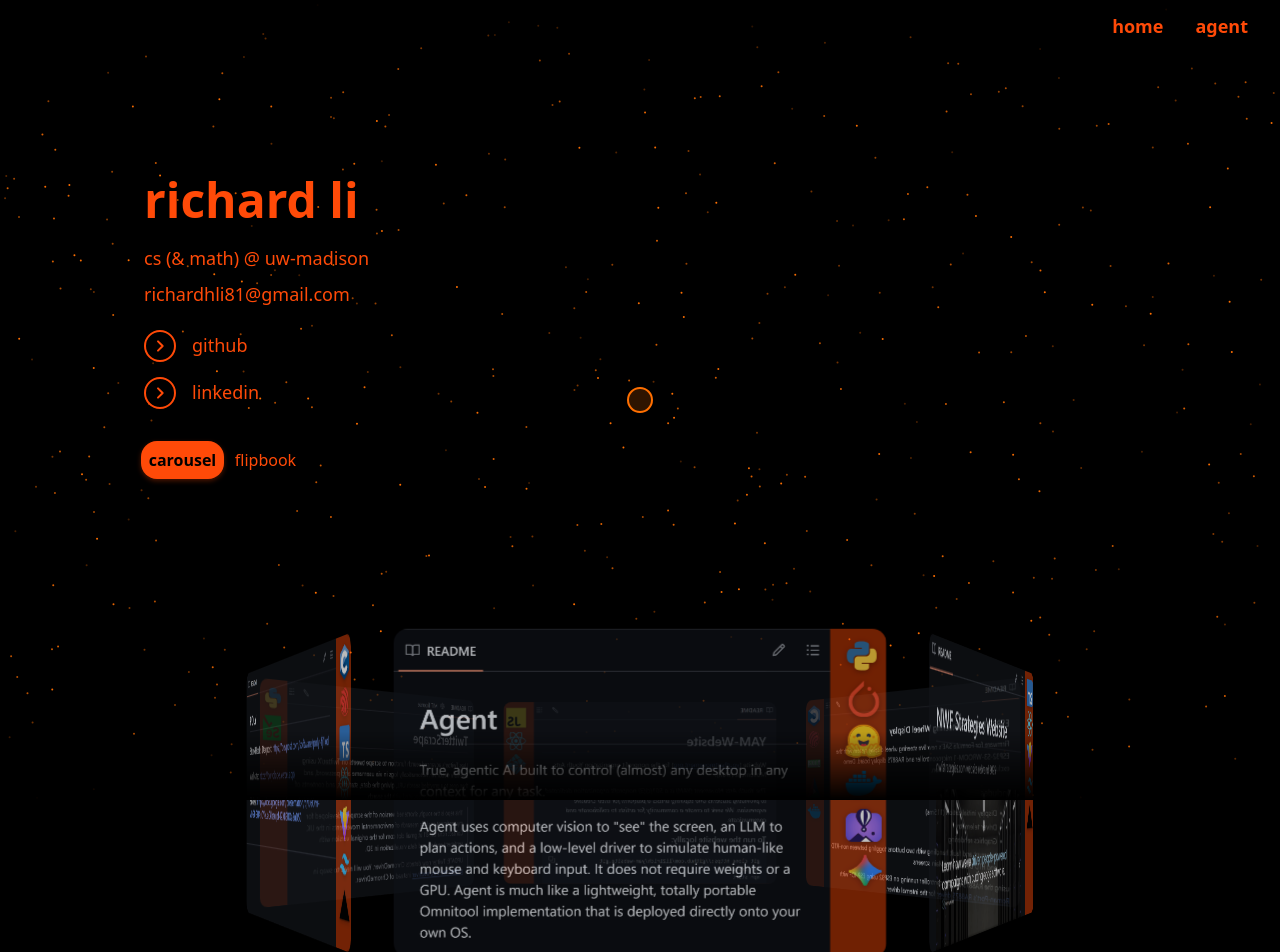
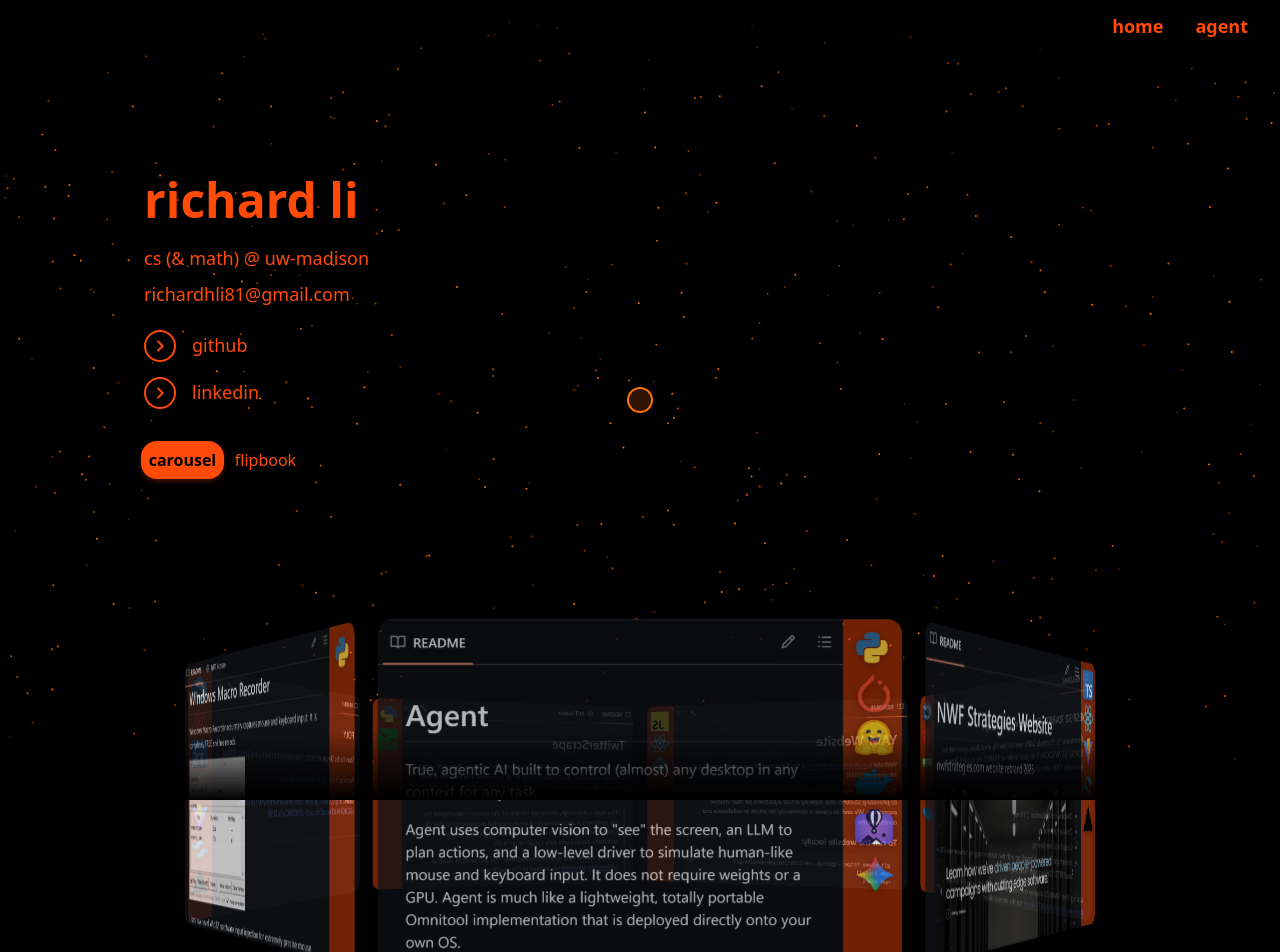
Before and after one commit to li21rich/dev-website, a React (Vite) app: page / in a window 1280 px wide. Shown: the top 952 px of the page. Built offline with nearby package versions, Linux system fonts and the light colour scheme.

Commit message:
added macro rec

```diff
--- a/src/components/PanelCarousel.tsx
+++ b/src/components/PanelCarousel.tsx
@@ -18,9 +18,9 @@ const DRAG_THRESHOLD = 5;
 
 const PanelCarousel: React.FC<PanelCarouselProps> = ({
   panels,
-  radius = 345,
-  panelWidth = 300 * 1.17,
-  panelHeight = 200 * 1.17,
+  radius = 390,
+  panelWidth = 300 * 1.18,
+  panelHeight = 200 * 1.18,
   className = "",
 }) => {
   const [rotationY, setRotationY] = useState(0);
--- a/src/constants/DivConstants.tsx
+++ b/src/constants/DivConstants.tsx
@@ -5,6 +5,7 @@ import ESP32Img from "../assets/esp32.png";
 import YAMImg from "../assets/yam.png";
 import TwitterScrapeImg from "../assets/twitterscrape.png";
 import POLYImg from "../assets/poly.png"
+import MacroImg from "../assets/macro.png"
 
 // Tech stack icons
 import PythonSvg from "../assets/python.svg";
@@ -63,4 +64,9 @@ export const PORTFOLIO_PROJECTS: ProjectPanel[] = [
     link: "https://github.com/li21rich/POLY",
     stack: [CSvg, ESPIDFSvg, TypescriptSvg, ReactSvg, ViteSvg, TailwindSvg, VercelSvg]
   },
+  {
+    image:MacroImg,
+    link: "https://github.com/li21rich/Windows-Macro-Recorder",
+    stack: [PythonSvg]
+  }
 ];
```
Also changed, not shown: src/assets/macro.png (added).
